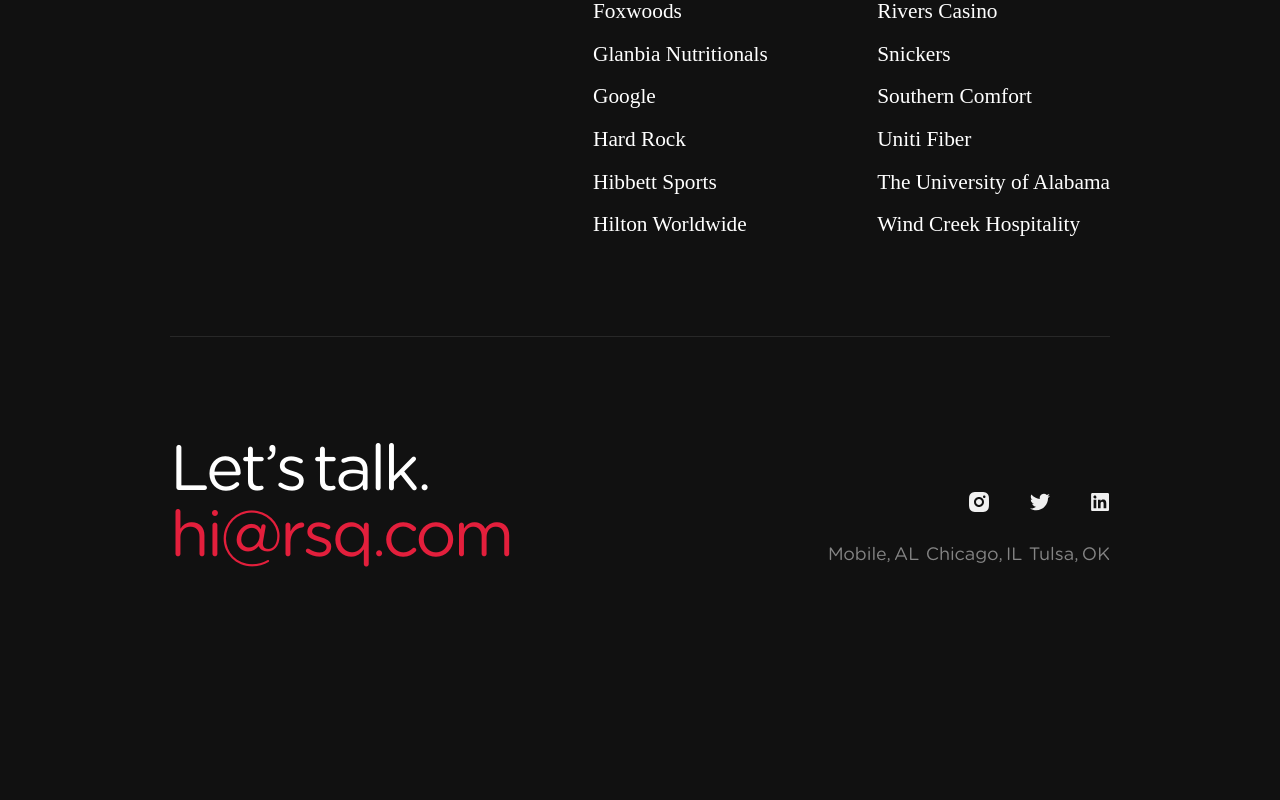
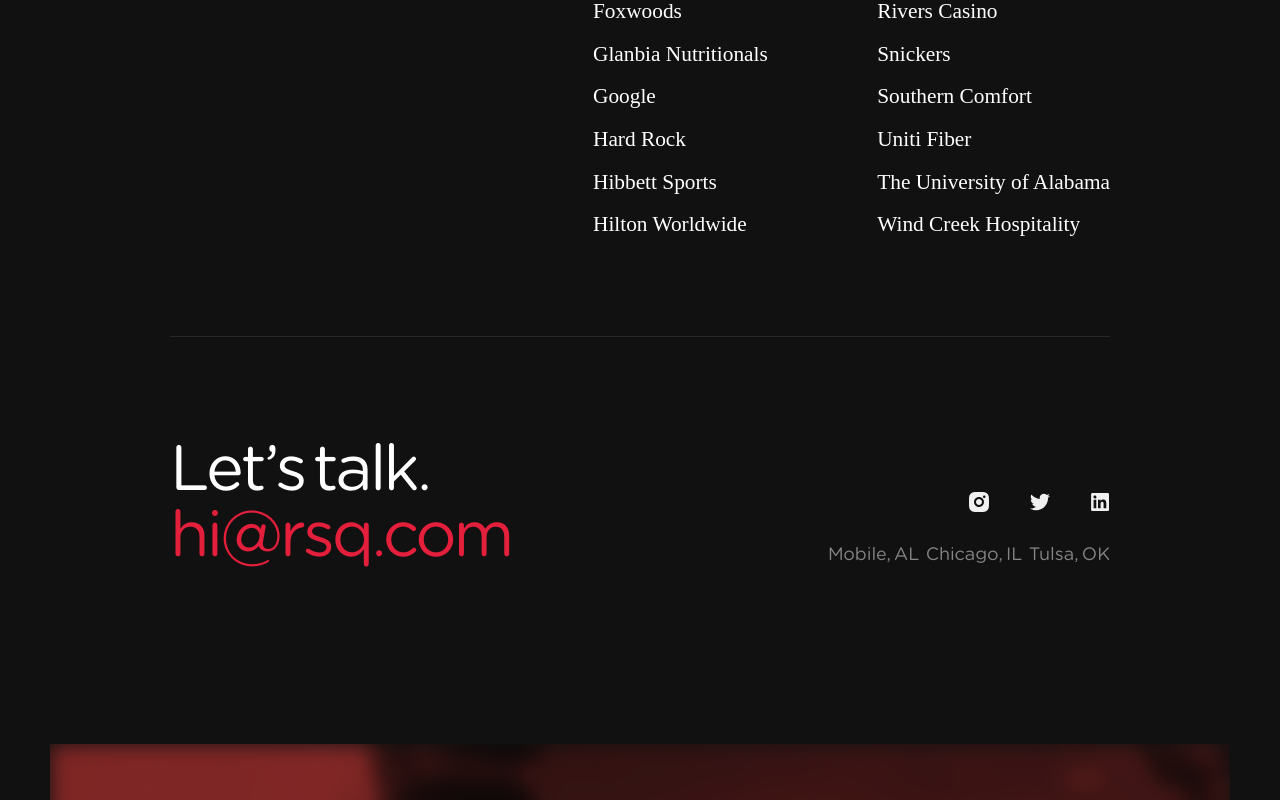
Before and after one commit to OyinloluB/Redsquare-replica, a React (Create React App) app: page / in a window 1280 px wide. Shown: the part 2119-2919 px from the top of the page. Before the commit the page ends 2773 px from the top, so only its background shows below. Built offline with nearby package versions, Linux system fonts and the light colour scheme.

Commit message:
cta-footer

```diff
--- /dev/null
+++ b/src/components/cta/Cta.js
@@ -0,0 +1,17 @@
+import React from "react";
+import styles from "./cta.module.scss";
+
+import heroFooter from "../../assets/images/home/hero-images/hero-footer.jpg";
+
+const Cta = () => {
+  return (
+    <div className={styles.cta}>
+      <div className={styles.cta_wrapper}>
+        <img src={heroFooter} className={styles.cta_hero} alt="hero-footer" />
+      </div>
+      <div className={styles.cta_content}></div>
+    </div>
+  );
+};
+
+export default Cta;
--- /dev/null
+++ b/src/components/cta/cta.module.scss
@@ -0,0 +1,23 @@
+.cta {
+  padding: 90px 50px 0;
+  height: 7vh;
+  overflow: hidden;
+
+  &_wrapper {
+    height: 100%;
+    overflow: hidden;
+  }
+
+  &_hero {
+    width: 100%;
+    border-radius: 5px;
+    opacity: 0.7;
+    filter: blur(10px);
+  }
+
+  &_content {
+    display: flex;
+    align-items: center;
+    justify-content: space-between;
+  }
+}
--- a/src/main/Main.js
+++ b/src/main/Main.js
@@ -1,4 +1,5 @@
 import React from "react";
+import Cta from "../components/cta/Cta";
 import Footer from "../components/footer/Footer";
 // import styles from "./main.module.scss";
 
@@ -11,6 +12,7 @@ const Main = () => {
       <Nav />
       <Home />
       <Footer />
+      <Cta />
     </div>
   );
 };
```
